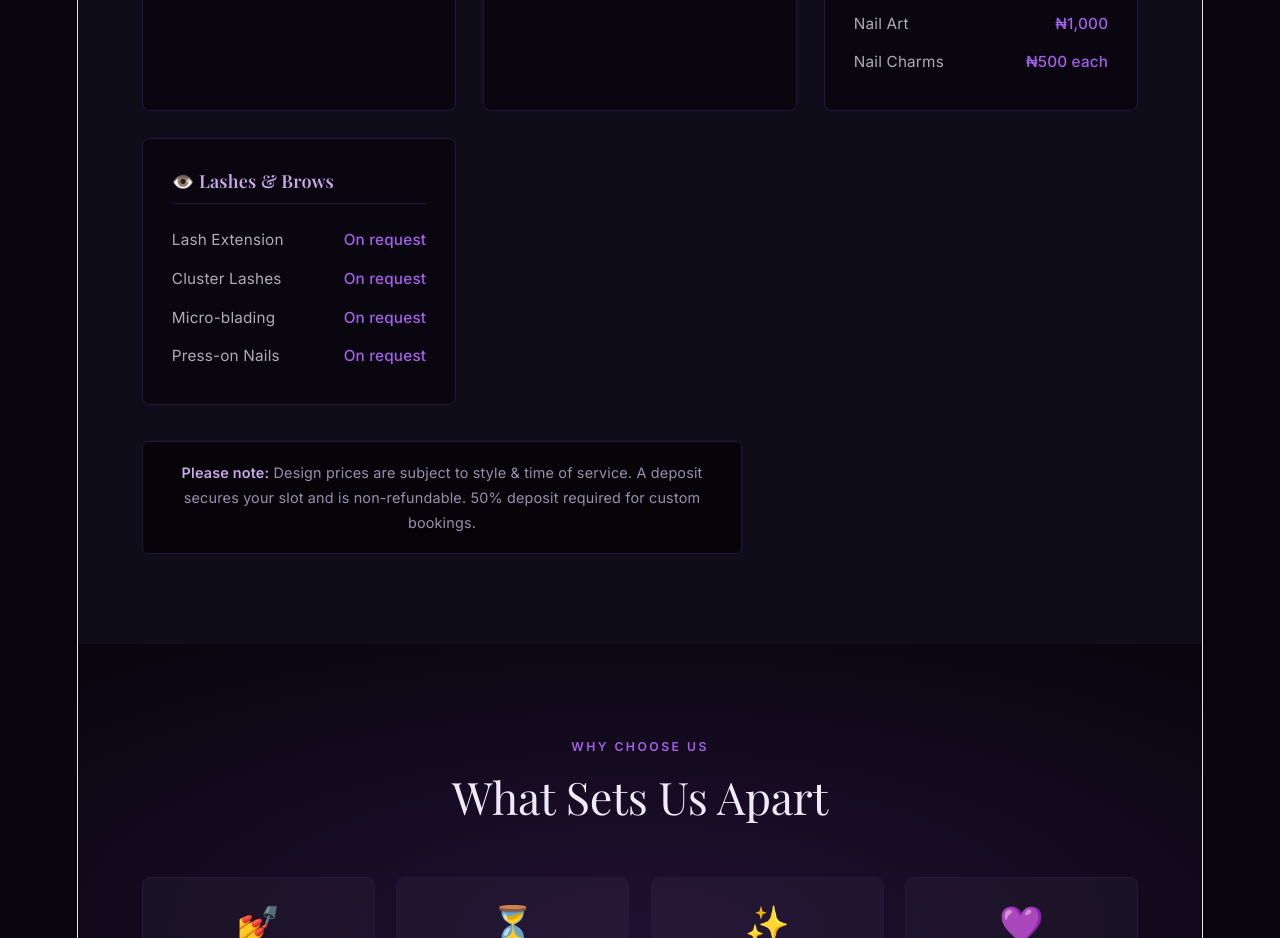
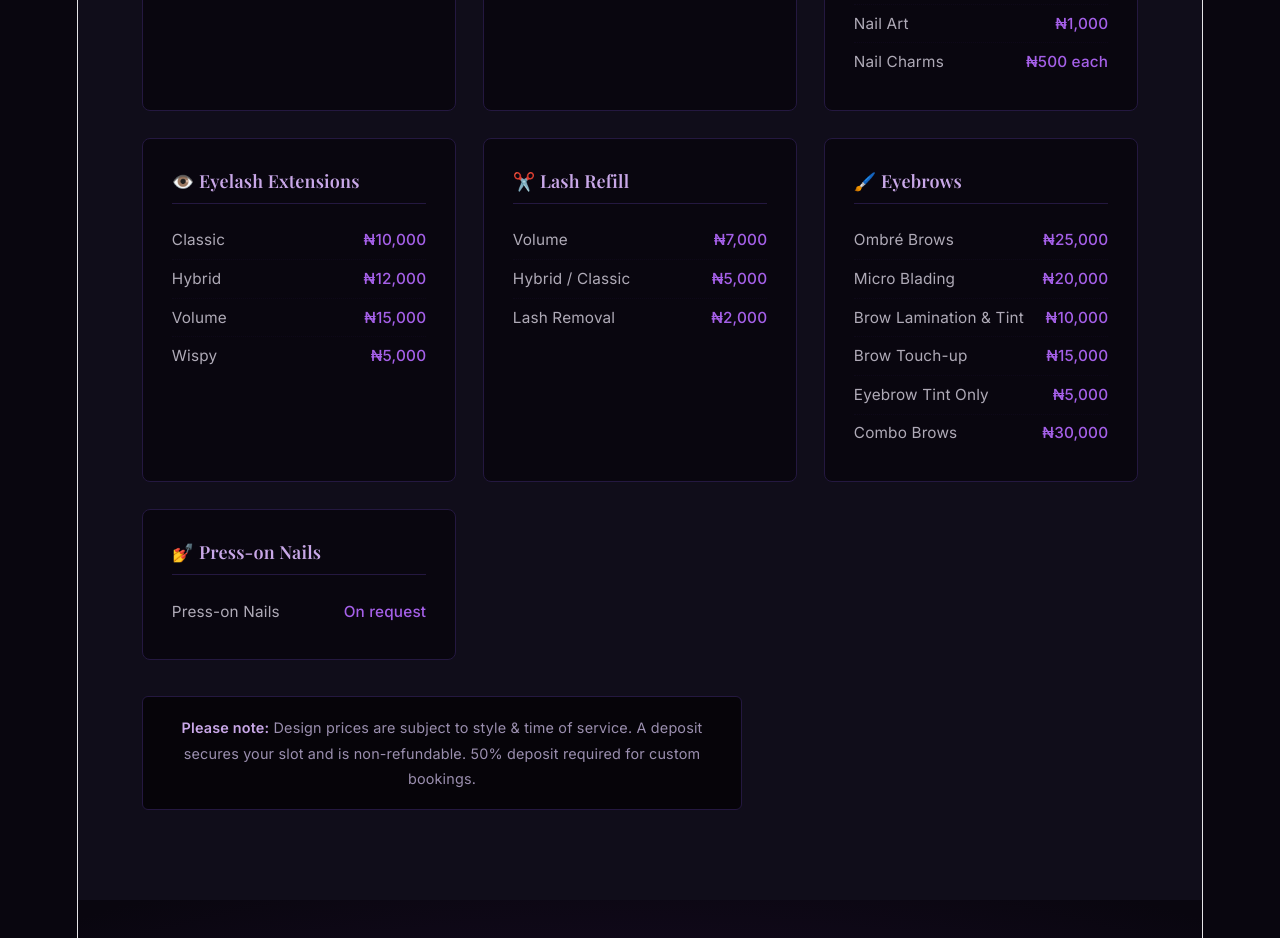
Before and after one commit to Lord-Bish/ASA-website, a React (Vite) app: page / in a window 1280 px wide. Shown: the part 4040-4978 px from the top of the page. Built offline with nearby package versions, Linux system fonts and the light colour scheme; a web font is replaced by a local one.

Commit message:
updated source code

```diff
--- a/src/App.tsx
+++ b/src/App.tsx
@@ -266,11 +266,36 @@ const PRICE_CATS = [
     ]
   },
   {
-    icon: "👁️", title: "Lashes & Brows",
+    icon: "👁️", title: "Eyelash Extensions",
     items: [
-      { name: "Lash Extension", price: "On request" },
-      { name: "Cluster Lashes", price: "On request" },
-      { name: "Micro-blading", price: "On request" },
+      { name: "Classic", price: "₦10,000" },
+      { name: "Hybrid", price: "₦12,000" },
+      { name: "Volume", price: "₦15,000" },
+      { name: "Wispy", price: "₦5,000" },
+    ]
+  },
+  {
+    icon: "✂️", title: "Lash Refill",
+    items: [
+      { name: "Volume", price: "₦7,000" },
+      { name: "Hybrid / Classic", price: "₦5,000" },
+      { name: "Lash Removal", price: "₦2,000" },
+    ]
+  },
+  {
+    icon: "🖌️", title: "Eyebrows",
+    items: [
+      { name: "Ombré Brows", price: "₦25,000" },
+      { name: "Micro Blading", price: "₦20,000" },
+      { name: "Brow Lamination & Tint", price: "₦10,000" },
+      { name: "Brow Touch-up", price: "₦15,000" },
+      { name: "Eyebrow Tint Only", price: "₦5,000" },
+      { name: "Combo Brows", price: "₦30,000" },
+    ]
+  },
+  {
+    icon: "💅", title: "Press-on Nails",
+    items: [
       { name: "Press-on Nails", price: "On request" },
     ]
   },
@@ -508,9 +533,20 @@ export default function AsaWinkAndTip() {
                 <option>Gel-X Extensions</option>
                 <option>BIAB / Builder Gel</option>
                 <option>Toes</option>
-                <option>Lash Extension</option>
-                <option>Cluster Lashes</option>
-                <option>Micro-blading</option>
+                <option>Classic Lashes</option>
+                    <option>Hybrid Lashes</option>
+                    <option>Volume Lashes</option>
+                    <option>Wispy Lashes</option>
+                    <option>Lash Refill</option>
+                    <option>Lash Removal</option>
+                    <option>Ombré Brows</option>
+                    <option>Micro Blading</option>
+                    <option>Brow Lamination & Tint</option>
+                    <option>Brow Touch-up</option>
+                    <option>Eyebrow Tint Only</option>
+                    <option>Combo Brows</option>
+
+
                 <option>Press-on Nails</option>
                 <option>Other / Multiple</option>
               </select>
```
Also changed, not shown: public/images/logo.jpg.
